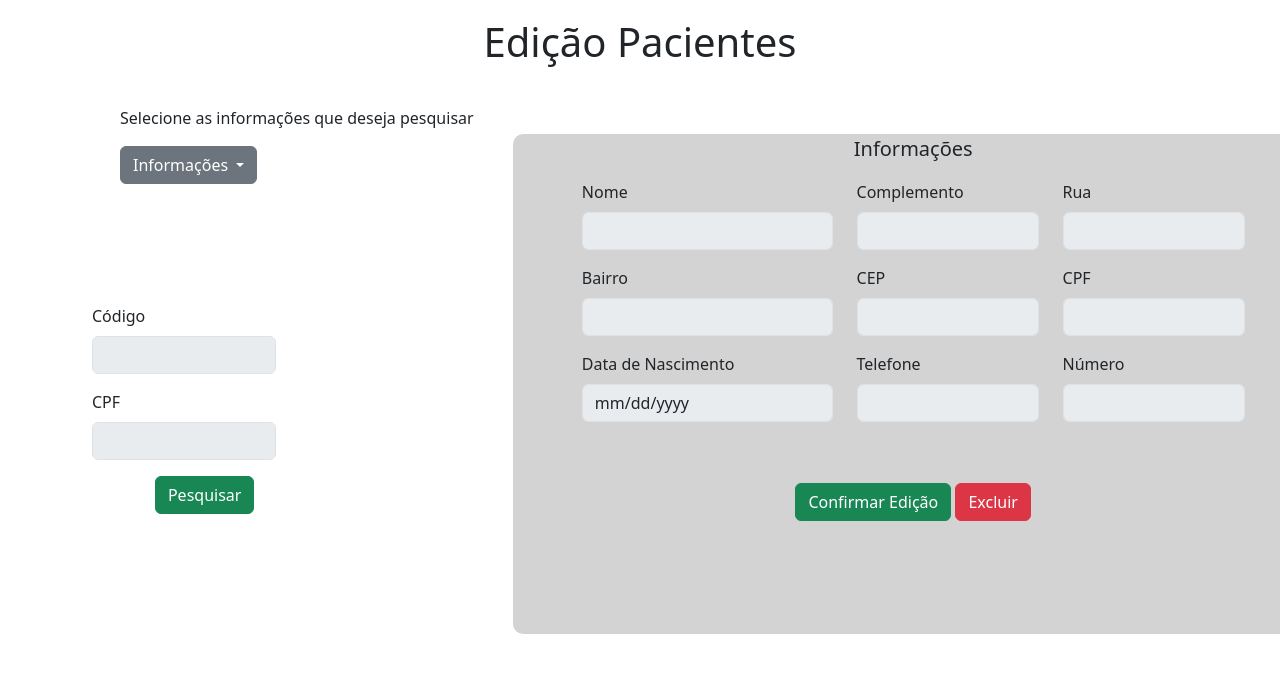
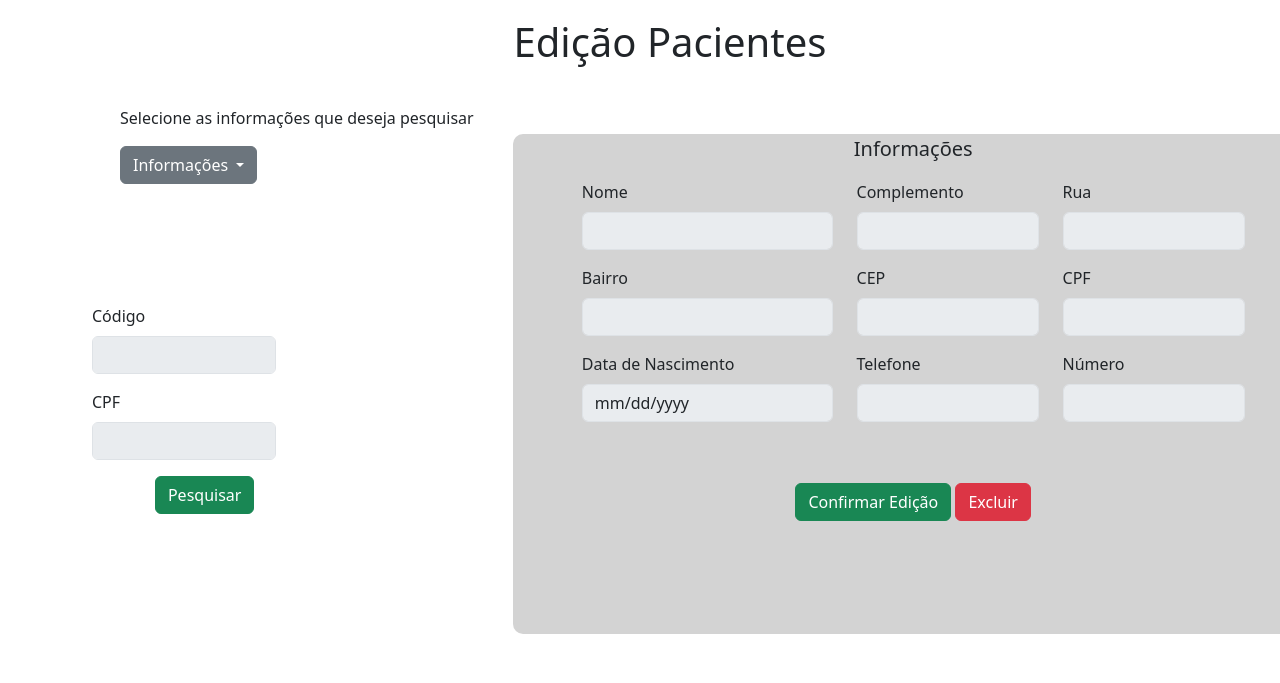
Before and after one commit to feliperodighero/projeto-integrador-3, a Flask app: page /edit_patient in a window 1280 px wide; the page is wider, and only the part inside the window is pictured. Shown: the part 67-750 px from the top of that part. Run offline with Flask 3, Linux system fonts and the light colour scheme; the visitor is signed in with stand-in values (Sample User, id 1); parts of the project's set-up code (start-up, migrations or seed data) failed here and were passed over.

Commit message:
Texto alinhando na tela de cadastrar ordem de serviço

```diff
--- a/static/css/style.css
+++ b/static/css/style.css
@@ -143,6 +143,7 @@
 
 #titulo-edit{
     margin-top: 18px;
+    margin-left: 60px;
 }
 
 #botao-edit-user{
```
